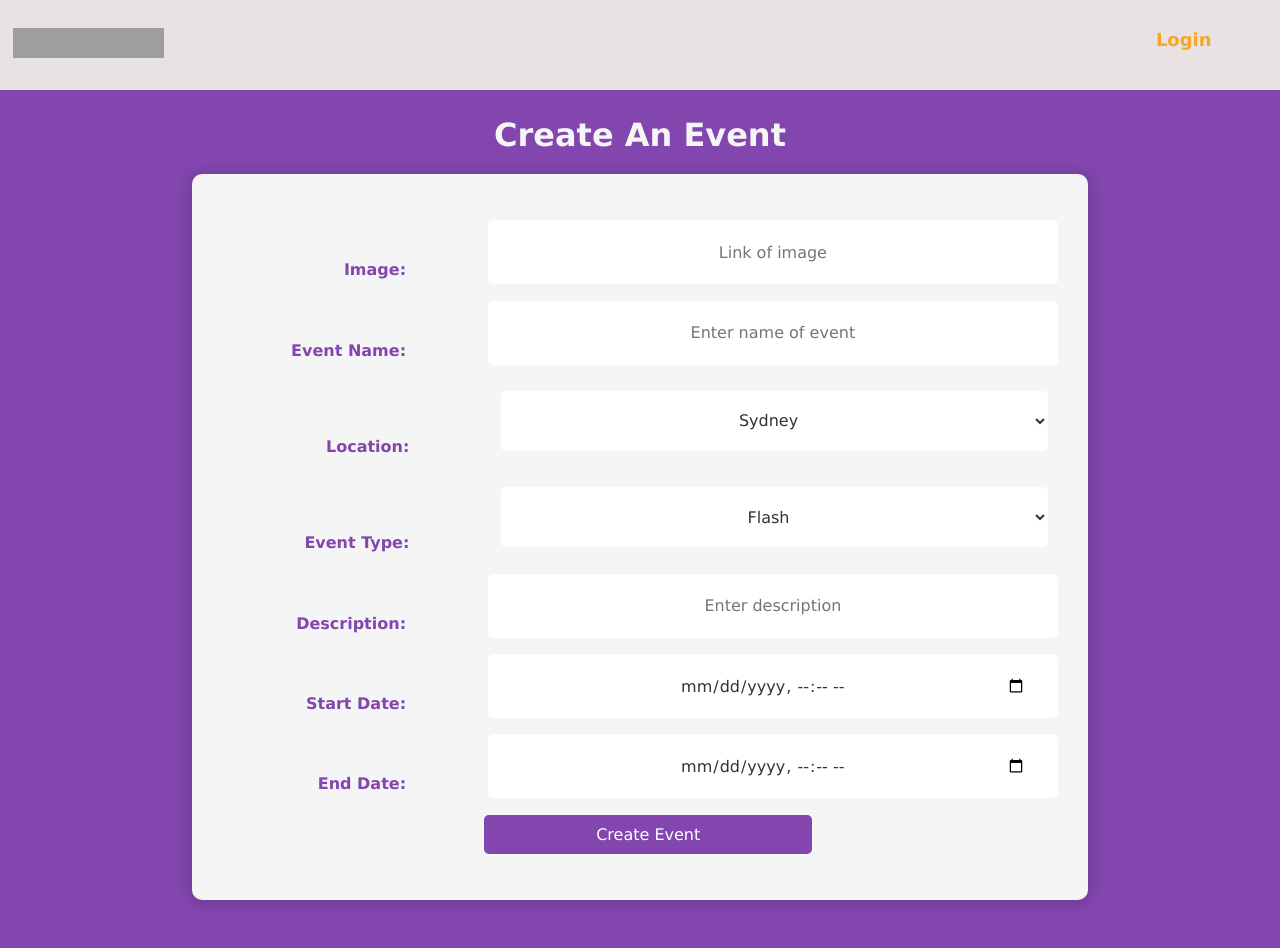
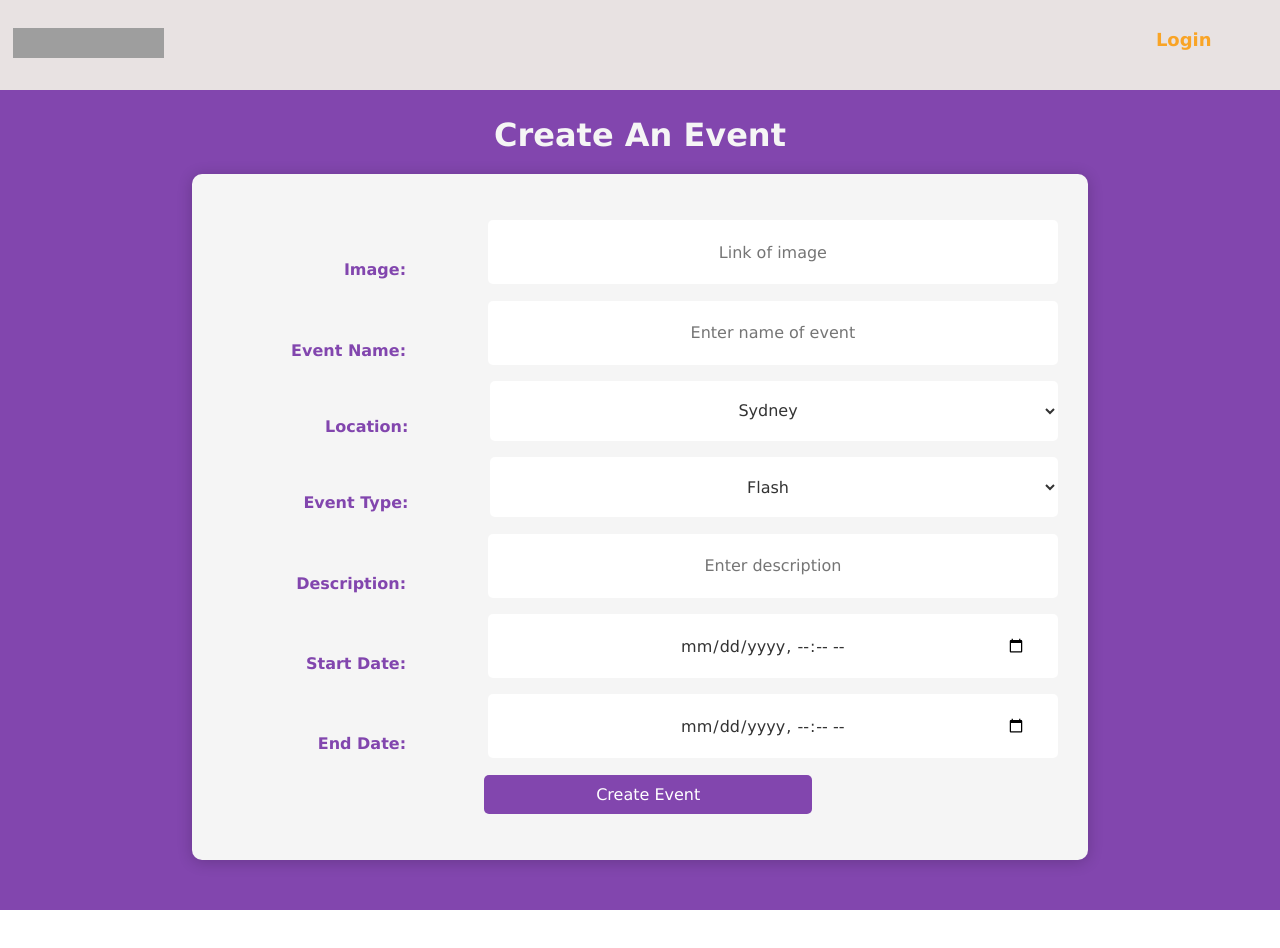
Before and after one commit to SheCodesAus/select_stars_group_2023_frontend, a React (Vite) app in the folder selectstars/: page /event in a window 1280 px wide. After the commit the page ends 910 px from the top, so only its background shows below. Built offline with nearby package versions, Linux system fonts and the light colour scheme; grey boxes are pictures that could not be loaded.

Commit message:
Modified createform css fixed drop box

```diff
--- a/selectstars/src/components/CreateEventForm/createEventForm.css
+++ b/selectstars/src/components/CreateEventForm/createEventForm.css
@@ -8,28 +8,6 @@
     /* height: 100%; */
     padding-bottom: 30px;
 }
-
-/* .event-page .background-image {
-    position: absolute;
-    width: 100%;
-    height: 100%;
-    z-index: -1;
-    background-image: url("https://s35764.pcdn.co/wp-content/uploads/2022/06/Women-in-Coding_1200x62801.jpg");
-    background-size: cover;
-    background-position: center;
-} */
-
-/* .event-page .background-image::after {
-    position: absolute;
-    content: " ";
-    width: 100%;
-    height: 100%;
-    z-index: -1;
-    background-color: #8246AF;
-    background-size: cover;
-    background-position: center;
-    opacity: calc(25%);
-} */
 
 .event-page h1 {
     color: #F5F5F5;
@@ -58,7 +36,7 @@
     align-items: flex-end;
 }
 
-.eventField label,select {
+.eventField label {
     display: inline-block;
     clear: left;
     width: 250px;
@@ -80,19 +58,18 @@
     background-color: white;
 }
 
-select{
-    margin: 10px;
-    display: block;
-    width: 100vh;
+.eventField select {
+
+    display: inline-block;
+    width: 102%;
     border: none;
     border-radius: 5px;
     padding: 1;
     font-size: 16px;
     color: #333;
     background-color: white;
+    height: 60px;
     text-align: center;
-    height: 60px;
-    font-weight: normal
 
 }
 
--- a/selectstars/src/components/MentorDetailsPage/MentorDetails.jsx
+++ b/selectstars/src/components/MentorDetailsPage/MentorDetails.jsx
@@ -7,8 +7,6 @@ import './mentorDetails.css';
 // import { mentors } from "../../../dummydata";
 
 let tempId = 0;
-
-
 
 function MentorDetails(){
 
```
Also changed, not shown: selectstars/src/components/CreateEventForm/CreateEventForm.jsx (+2 -7 lines), selectstars/src/components/CreateEventForm/createEventForm.jsx (+2 -7 lines).
